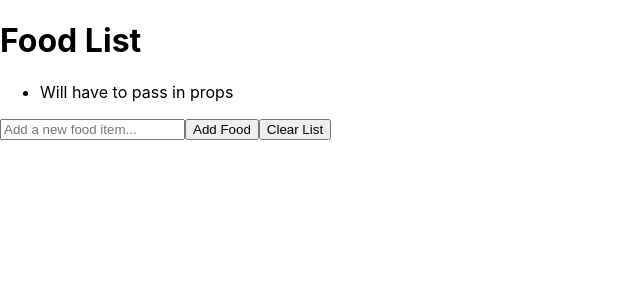
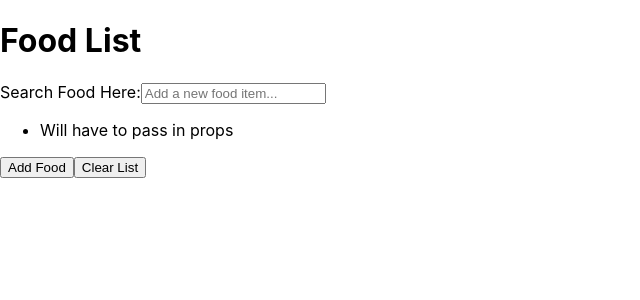
Before and after one commit to TheCaliforniaCoder/Horror, a React (Create React App) app in the folder horror-list/: page / in a window 1280 px wide. Shown: the top 300 px of the page, without its empty margins (0-640 px from the left). Built offline with nearby package versions, Linux system fonts and the light colour scheme; no server answers.

Commit message:
adjusted home page order

```diff
--- a/horror-list/src/App.js
+++ b/horror-list/src/App.js
@@ -1,5 +1,6 @@
 import React, { Component } from 'react'
 import Food from './Food';
+import Search from './Search';
 import axios from 'axios';
 
 class App extends Component{
@@ -58,13 +59,12 @@ clearList = (e) => {
   return (
     <div>
       <h1>Food List</h1>
-      <ul>
+
+      <form>
+        <Search />
+        <ul>
         <Food />
       </ul>
-      <form>
-        <input type='text'
-        placeholder="Add a new food item..."
-        />
 
         <button onClick={this.addFood}>Add Food</button>
         <button onClick={this.clearList}>Clear List</button>
--- a/horror-list/src/Search.js
+++ b/horror-list/src/Search.js
@@ -4,7 +4,8 @@ const Search = function(props){
 return (
     <div>
         <label>Search Food Here:</label>
-        <input type='text' />
+        <input type='text'
+         placeholder="Add a new food item..."/>
     </div>
 )
 
```
